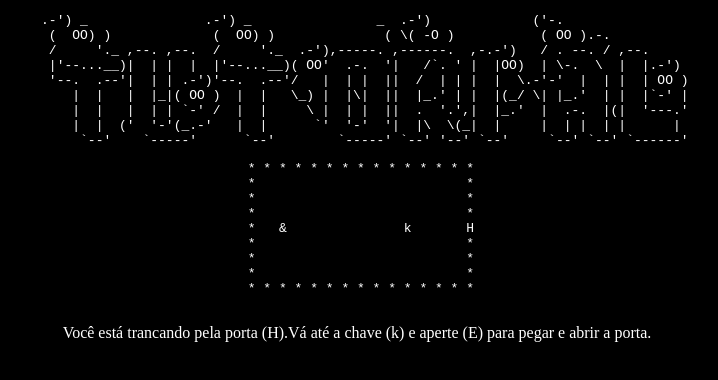
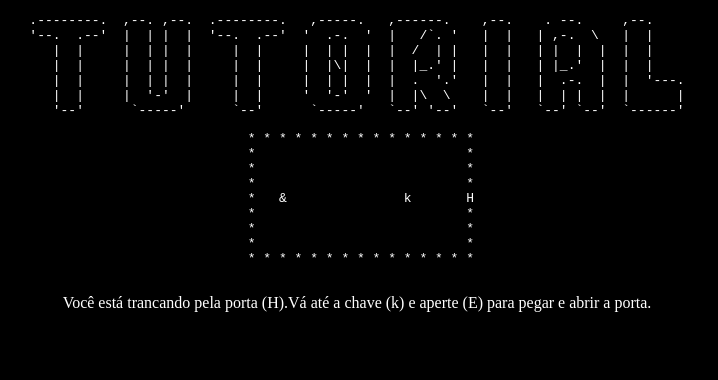
Before and after one commit to c-sandro/jogo-ascii, a plain HTML site: page TUTORIAL/tutorial2/index.html in a window 1280 px wide. Shown: the whole page, without its empty margins (283-1001 px from the left). Drawn offline with Linux system fonts and the light colour scheme.

Commit message:
Update index.html

```diff
--- a/TUTORIAL/tutorial2/index.html
+++ b/TUTORIAL/tutorial2/index.html
@@ -19,15 +19,15 @@
         text-align: center;
      }
 </style>
-<pre> .-') _               .-') _                _  .-')             ('-.
-    (  OO) )             (  OO) )              ( \( -O )           ( OO ).-.
-    /     '._ ,--. ,--.  /     '._  .-'),-----. ,------.  ,-.-')   / . --. / ,--.
-    |'--...__)|  | |  |  |'--...__)( OO'  .-.  '|   /`. ' |  |OO)  | \-.  \  |  |.-')
-    '--.  .--'|  | | .-')'--.  .--'/   |  | |  ||  /  | | |  |  \.-'-'  |  | |  | OO )
-       |  |   |  |_|( OO )  |  |   \_) |  |\|  ||  |_.' | |  |(_/ \| |_.'  | |  |`-' |
-       |  |   |  | | `-' /  |  |     \ |  | |  ||  .  '.',|  |_.'  |  .-.  |(|  '---.'
-       |  |  ('  '-'(_.-'   |  |      `'  '-'  '|  |\  \(_|  |     |  | |  | |      |
-       `--'    `-----'      `--'        `-----' `--' '--' `--'     `--' `--' `------'</pre>
+<pre>
+.--------.  ,--. ,--.  .--------.   ,-----.   ,------.    ,--.    . --.     ,--.
+'--.  .--'  |  | |  |  '--.  .--'  '  .-.  '  |   /`. '   |  |   | ,-.  \   |  |
+   |  |     |  | |  |     |  |     |  | |  |  |  /  | |   |  |   | |  |  |  |  |
+   |  |     |  | |  |     |  |     |  |\|  |  |  |_.' |   |  |   | |_.'  |  |  |
+   |  |     |  | |  |     |  |     |  | |  |  |  .  '.'   |  |   |  .-.  |  |  '---.
+   |  |     |  '-'  |     |  |     '  '-'  '  |  |\  \    |  |   |  | |  |  |      |
+   '--'      `-----'      `--'      `-----'   `--' '--'   `--'   `--' `--'  `------'
+</pre>
 <code style="width: 220px; height: 135px;"><pre>
 <div id="textTela" ></div>
 </pre></code>
```
